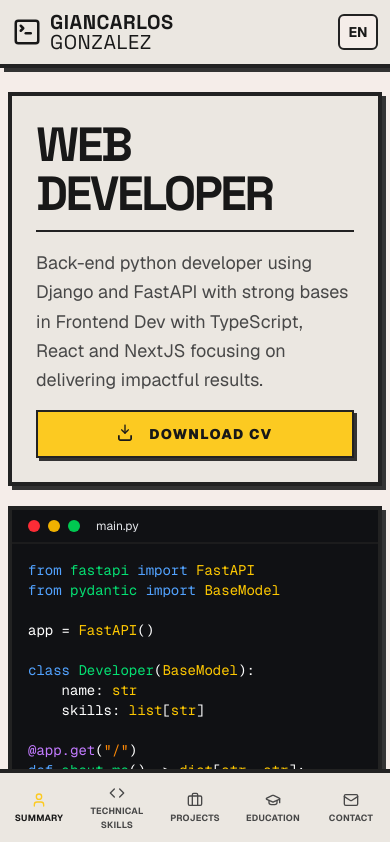
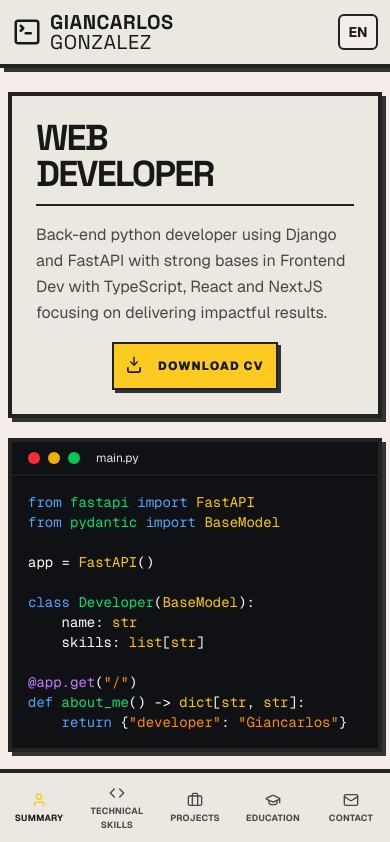
Before and after one commit to FEMADOX/web-portfolio, a Next.js app: page / in a window 390 px wide. Shown: the top 842 px of the page. Built offline with nearby package versions, Linux system fonts and the light colour scheme; no server answers.

Commit message:
feat: enhance contact form notifications with toast messages, update hero section styles, and modify project titles for clarity

```diff
--- a/src/components/cv/sections/contact/ContactForm.tsx
+++ b/src/components/cv/sections/contact/ContactForm.tsx
@@ -28,7 +28,8 @@ export const ContactForm = ({
     messageLabel,
     messagePlaceholder,
     submit,
-    submitting
+    submitting,
+    toasts
   }
 }: ContactFormProps) => {
   const [formData, setFormData] = useState<ContactFormData>(
@@ -48,8 +49,8 @@ export const ContactForm = ({
     event.preventDefault()
 
     if (isSending) {
-      toast.warning('Transmission in progress.', {
-        description: 'Please wait for the current transmission to complete.'
+      toast.warning(toasts.alreadySending.title, {
+        description: toasts.alreadySending.description
       })
       return
     }
@@ -58,8 +59,8 @@ export const ContactForm = ({
     const { error, success } = z.email().safeParse(rawEmail)
 
     if (error && !success) {
-      toast.error('Invalid email address.', {
-        description: 'Please enter a valid routing address.'
+      toast.error(toasts.invalidEmail.title, {
+        description: toasts.invalidEmail.description
       })
       return
     }
@@ -71,13 +72,13 @@ export const ContactForm = ({
       await sendContactEmail(formData)
       setStatus('sent')
       setFormData(initialContactFormData)
-      toast.success('Message transmitted successfully!', {
-        description: 'I will get back to you as soon as possible.'
+      toast.success(toasts.success.title, {
+        description: toasts.success.description
       })
     } catch {
       setStatus('error')
-      toast.error('Transmission failed.', {
-        description: 'Please try again or contact me directly via email.'
+      toast.error(toasts.error.title, {
+        description: toasts.error.description
       })
     } finally {
       sendIconRef.current?.stopAnimation()
--- a/src/components/cv/sections/hero/DownloadCvButton.tsx
+++ b/src/components/cv/sections/hero/DownloadCvButton.tsx
@@ -26,6 +26,7 @@ export const DownloadCvButton = ({
     `}
   >
     <a
+      className="text-xs sm:text-base"
       href={cvLangUrl}
       download={downloadName}
       onMouseEnter={() => warmDownload(cvLangUrl)}
--- a/src/components/cv/sections/hero/hero-section.tsx
+++ b/src/components/cv/sections/hero/hero-section.tsx
@@ -19,7 +19,7 @@ export const HeroSection = ({
   <section id="summary" className="mt-2 mb-5 lg:mt-4">
     {/* Title */}
     <div className="mb-5 border-4 border-border bg-card p-6 shadow-normal">
-      <h1 className="text-5xl sm:text-6xl font-black uppercase leading-none tracking-tight">
+      <h1 className="text-4xl xs:text-5xl sm:text-6xl font-black uppercase leading-none tracking-tight overflow-hidden">
         <span className="text-foreground font-bold font-['Space_Grotesk'] tracking-tighter leading-none">
           {titleLineOne}
         </span>
@@ -31,12 +31,12 @@ export const HeroSection = ({
       <div className="h-0.5 bg-border mt-3" />
 
       {/* Summary */}
-      <p className="text-lg text-muted-foreground leading-relaxed mt-4 mb-4 max-w-2xl">
+      <p className="text-md xs:text-lg text-muted-foreground leading-relaxed mt-4 mb-4 max-w-2xl">
         {description}
       </p>
 
       {/* Download CV Button - Mobile */}
-      <div className="flex flex-col gap-3 sm:flex-row sm:gap-0 sm:justify-around lg:hidden">
+      <div className="flex flex-col gap-3 justify-self-center lg:hidden">
         <DownloadCvButton
           cvLangUrl={cvLangUrl}
           downloadName={downloadName}
--- a/src/components/cv/sections/project/utils.ts
+++ b/src/components/cv/sections/project/utils.ts
@@ -38,7 +38,7 @@ export const projectsByLang: Record<Lang, readonly ProjectProps[]> = {
       }
     },
     {
-      title: 'Full Stack - Django E-commerce Project',
+      title: 'Full Stack - Django Ecommerce',
       period: 'Jan 2025 - Jan 2026',
       description:
         'Robust e-commerce platform featuring inventory management, Stripe payment integration, and customer dashboards. Built with Django, it includes shopping cart flows, order management, authentication, payment processing, and test coverage with Pytest.',
@@ -72,7 +72,7 @@ export const projectsByLang: Record<Lang, readonly ProjectProps[]> = {
       }
     },
     {
-      title: 'Full Stack - Proyecto E-commerce con Django',
+      title: 'Full Stack - Ecommerce con Django',
       period: 'Ene 2025 - Ene 2026',
       description:
         'Plataforma de comercio electronico robusta con gestion de inventario, integracion de pagos con Stripe y paneles para clientes. Construida con Django, incluye flujo de carrito, gestion de ordenes, autenticacion, procesamiento de pagos y cobertura de pruebas con Pytest.',
```
